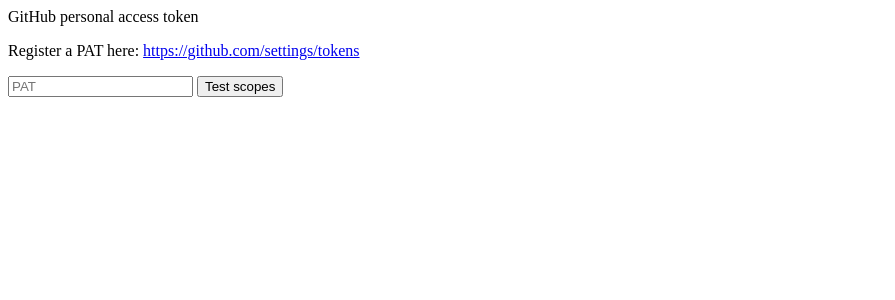
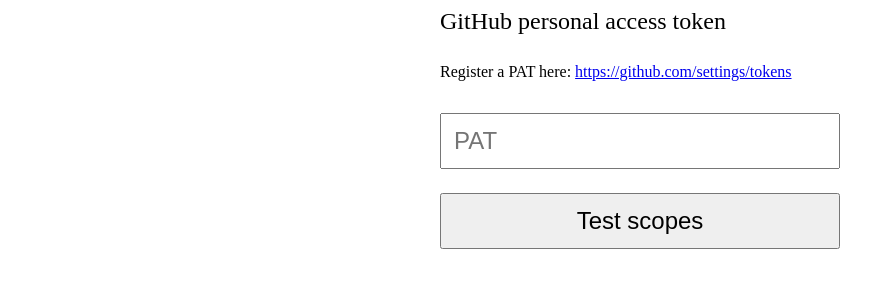
Before and after one commit to billythekid/github-pat-tester, a plain HTML site: page index.html in a window 1280 px wide. Shown: the whole page, without its empty margins (0-895 px from the left). Drawn offline with Linux system fonts and the light colour scheme.

Commit message:
add some styles

```diff
--- a/index.html
+++ b/index.html
@@ -3,6 +3,41 @@
 <head>
     <meta charset="UTF-8">
     <title>GitHub PAT Tester</title>
+    <style>
+        .PAT-field {
+            display: flex;
+            flex-direction: column;
+            margin: 0 auto;
+            max-width: 400px;
+        }
+
+        .PAT-field label {
+            font-size: 1.5em;
+            margin-bottom: 0.5em;
+        }
+
+        .PAT-field input {
+            font-size: 1.5em;
+            padding: 0.5em;
+            margin-bottom: 1em;
+        }
+
+        .PAT-field .note {
+            font-size: 1em;
+            margin-bottom: 1em;
+        }
+
+        .PAT-field button {
+            font-size: 1.5em;
+            padding: 0.5em;
+            margin-bottom: 1em;
+        }
+
+        .PAT-field #scopes {
+            font-size: 1.5em;
+            margin-bottom: 1em;
+        }
+    </style>
 </head>
 <body>
 <div class="PAT-field text-field">
```
